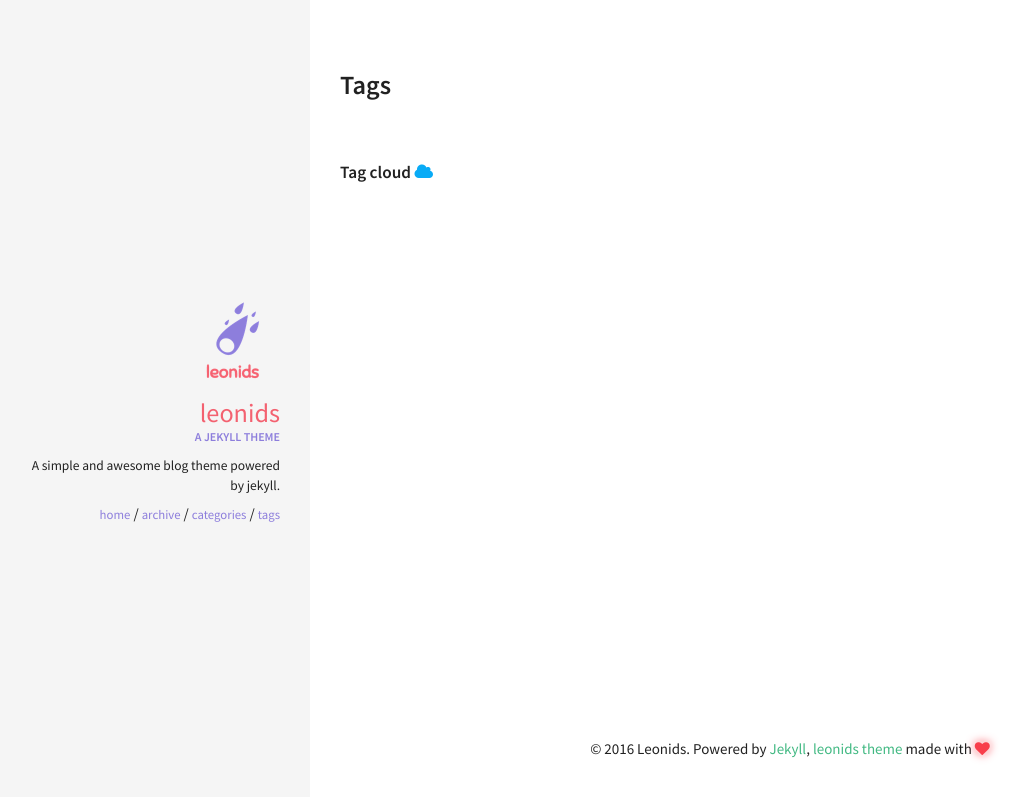
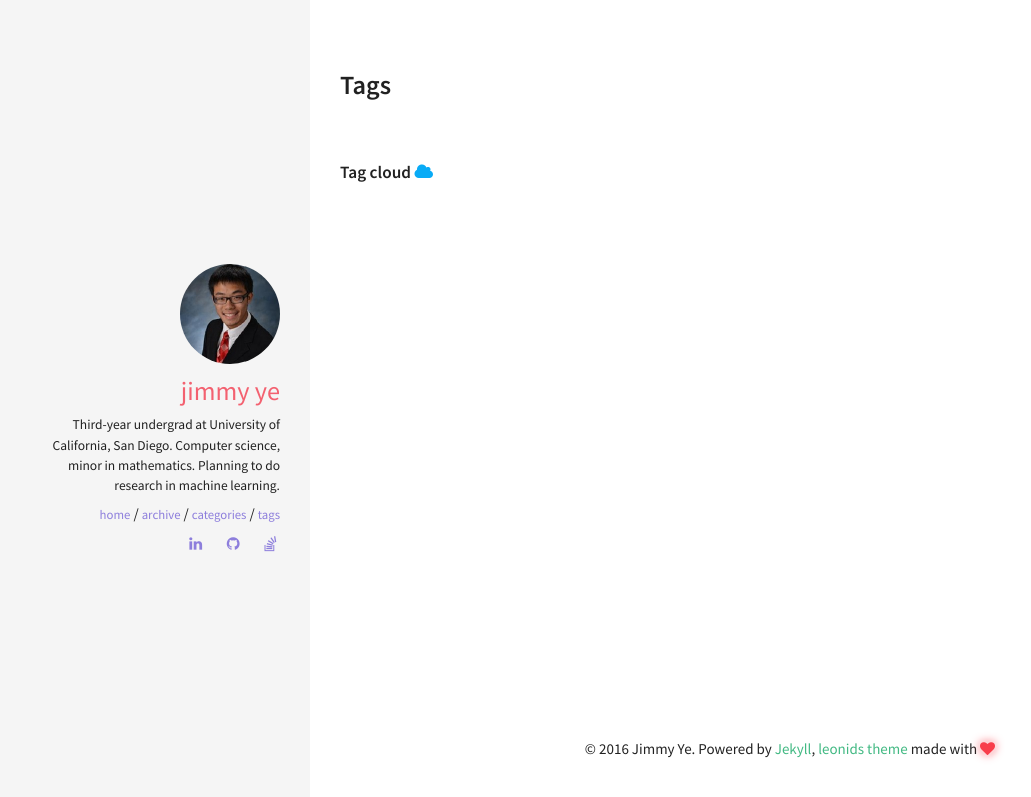
Before and after one commit to rationalis/rationalis.github.io, a Jekyll site: the page built from tags.html, in a window 1280 px wide. Shown: the top 797 px of the page, without its empty margins (10-1041 px from the left). Built offline with Jekyll 4.4.1, drawn with Linux system fonts in a browser that asks for light colours.

Commit message:
Personalize

```diff
--- a/_config.yml
+++ b/_config.yml
@@ -33,10 +33,10 @@ kramdown:
 ####################################
 #
 owner:
-  name: Leonids
-  avatar: leonids-logo.png
-  job: "A jekyll theme"
-  bio: "A simple and awesome blog theme powered by jekyll."
+  name: Jimmy Ye
+  avatar: avatar.jpg
+  job: ""
+  bio: "Third-year undergrad at University of California, San Diego. Computer science, minor in mathematics. Planning to do research in machine learning."
   email:
   disqus-shortname:
   twitter: #username
@@ -48,10 +48,10 @@ owner:
     ad-client:
     ad-slot:
   bing-verify:
-  github: #username
+  github: rationalis
   gitlab: #username
-  stackoverflow: #123456/username   from a "http://stackoverflow.com/users/123456/username" link
-  linkedin: #username
+  stackoverflow: 1277472/rationalis
+  linkedin: jimmy-ye-a3333b82
   skype: #username
   xing: #username
   instagram: #username
```
Also changed, not shown: img/avatar.jpg.
